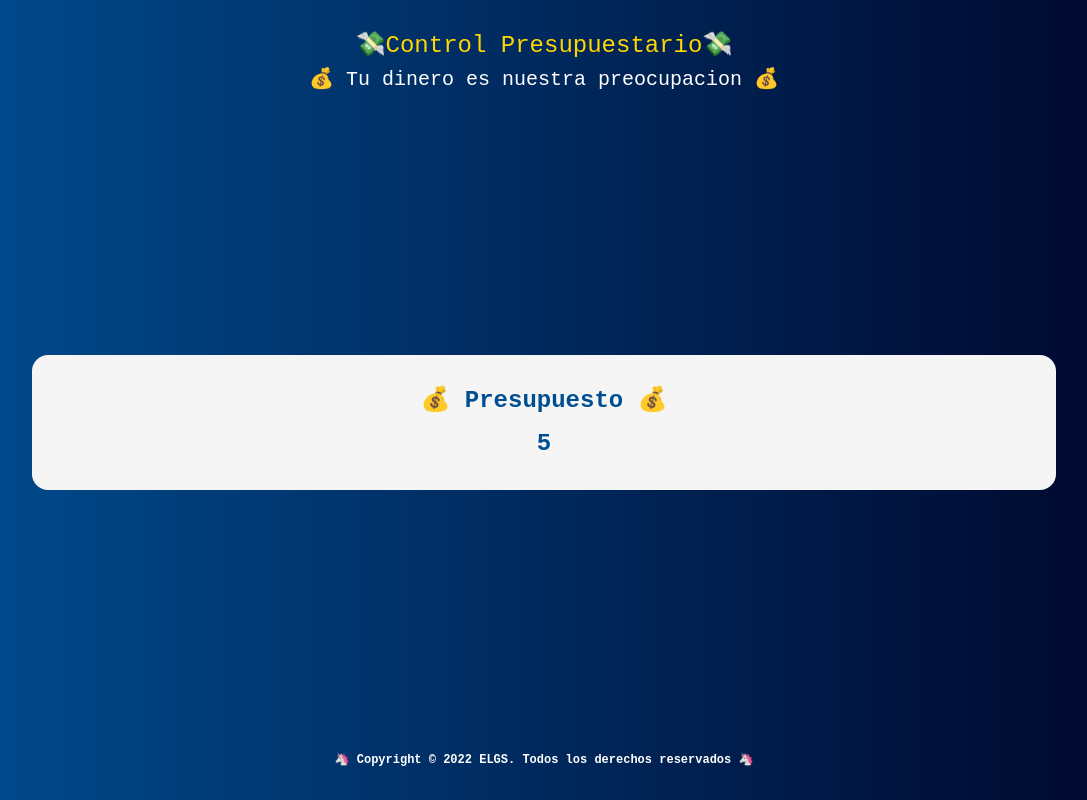
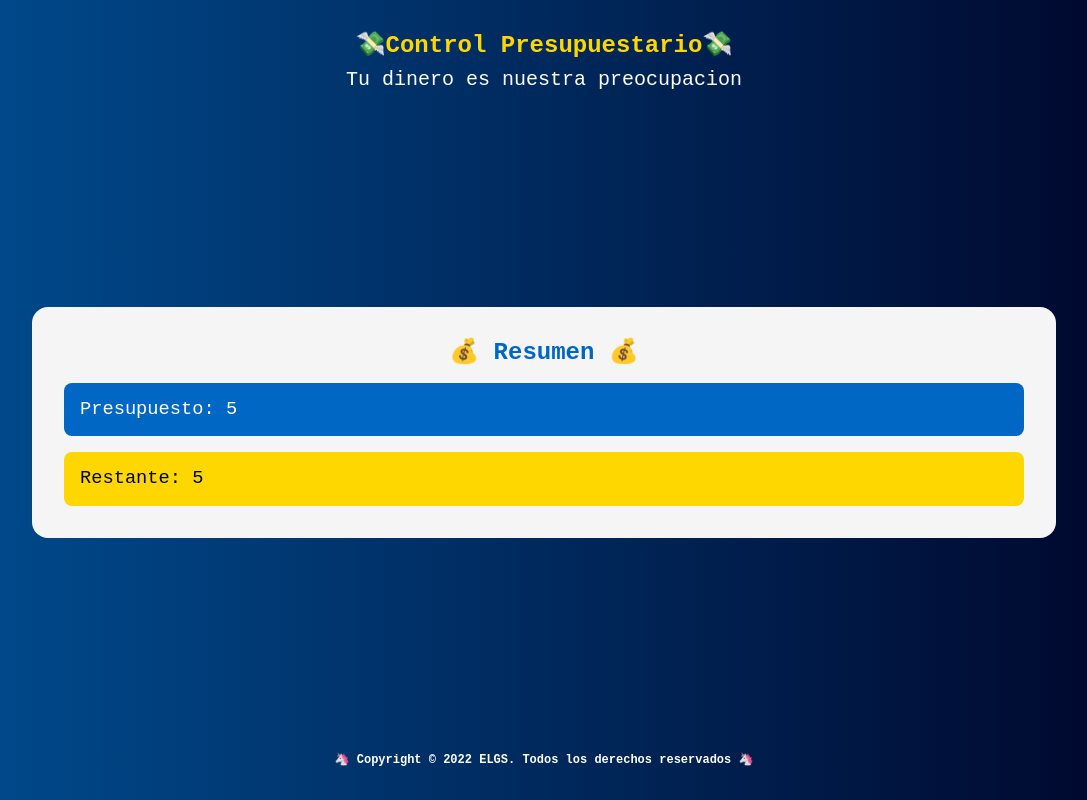
Before and after one commit to PeterArce96/control-presupuestario, a React (Create React App) app: page / in a window 1280 px wide. Both pictures are taken after typing "5" into the empty fields and a click on the button "Registrar". Shown: the whole page, without its empty margins (96-1183 px from the left). Built offline with nearby package versions, Linux system fonts and the light colour scheme.

Commit message:
budget summary

```diff
--- a/src/App.css
+++ b/src/App.css
@@ -2,9 +2,16 @@ html {
   --primary-theme-color: #004e92;
   --secondary-theme-color: #000428;
   --primary-text-color: #fff;
-  --primary-highlight-color: #004e92;
+  --secondary-text-color: #aaa;
+  --primary-shadow-color: #8888;
+  --secondary-shadow-color: #eee8;
+  --button-color: #0068c4;
+  --button-color-active: #000428;
+  --button-text-color: #fff;
+  --primary-highlight-color: #0068c4;
   --secondary-highlight-color: #ffd700;
   --primary-card-color: #f5f5f5;
+  --primary-card-text-color: #000428;
   --invalid-color: #dc143c;
   --padding-container: 0 2rem;
   --max-width-container: 1024px;
@@ -33,7 +40,7 @@ html {
 }
 
 .header__name {
-  font-weight: 500;
+  font-weight: 600;
   color: var(--secondary-highlight-color);
   margin: 0;
 }
@@ -66,9 +73,10 @@ html {
   border-radius: 1rem;
 }
 
-.budget__title {
+.budget__title,
+.budget-summary__title {
   color: var(--primary-highlight-color);
-  font-weight: 800;
+  font-weight: 600;
   font-size: 1.5rem;
   text-align: center;
   margin: 0;
@@ -93,6 +101,7 @@ html {
 .budget__form-input:invalid {
   text-shadow:
     0 0 0.125rem var(--invalid-color);
+
 }
 
 .budget__form-input:valid {
@@ -105,10 +114,10 @@ html {
 }
 
 .budget__form-button {
-  background-color: var(--primary-highlight-color);
+  background-color: var(--button-color);
   border: none;
   border-radius: var(--border-radius);
-  color: var(--primary-text-color);
+  color: var(--button-text-color);
   font-weight: 700;
   padding: 0.5rem;
   cursor: pointer;
@@ -116,7 +125,30 @@ html {
 }
 
 .budget__form-button:hover {
-  filter: brightness(90%);
+  background-color: var(--button-color-active);
+}
+
+.budget-summary {
+  display: flex;
+  flex-direction: column;
+  gap: 1rem;
+}
+
+.budget-summary__budget {
+  background-color: var(--primary-highlight-color);
+  border-radius: var(--border-radius);
+  font-weight: 500;
+  margin: 0;
+  padding: 1rem;
+}
+
+.budget-summary__remaining {
+  background-color: var(--secondary-highlight-color);
+  border-radius: var(--border-radius);
+  color: var(--primary-card-text-color);
+  font-weight: 500;
+  margin: 0;
+  padding: 1rem;
 }
 
 .alert p {
--- a/src/App.jsx
+++ b/src/App.jsx
@@ -3,17 +3,19 @@ import Header from './components/Header';
 import Footer from './components/Footer';
 import { useState } from 'react';
 import BudgetForm from './components/BudgetForm';
+import BudgetSummary from './components/BudgetSummary';
 
 function App() {
   const company = {
     name: '💸Control Presupuestario💸',
-    slogan: '💰 Tu dinero es nuestra preocupacion 💰'
+    slogan: 'Tu dinero es nuestra preocupacion'
   };
 
   const currentDateYear = new Date().getFullYear();
   const author = 'ELGS';
 
   const [budget, setBudget] = useState(0);
+  const [remaining, setRemaining] = useState(0);
   const [budgetForm, setBudgetForm] = useState(true);
 
   return (
@@ -24,19 +26,25 @@ function App() {
       <main className="main">
         <section className="budget">
           <div className="budget__container">
-            <div className='budget__budget'>
-              <h2 className='budget__title'>💰 Presupuesto 💰</h2>
+            <div className="budget__budget">
               {
                 budgetForm ?
                   (
-                    <BudgetForm
-                      setBudget={setBudget}
-                      setBudgetForm={setBudgetForm}
-                    />
+                    <>
+                      <h2 className="budget__title">💰 Presupuesto 💰</h2>
+                      <BudgetForm
+                        setBudget={setBudget}
+                        setRemaining={setRemaining}
+                        setBudgetForm={setBudgetForm}
+                      />
+                    </>
                   )
                   :
                   (
-                    <h2 className='budget__title'>{budget}</h2>
+                    <BudgetSummary
+                      budget={budget}
+                      remaining={remaining}
+                    />
                   )
               }
             </div>
--- a/src/components/BudgetForm.jsx
+++ b/src/components/BudgetForm.jsx
@@ -1,6 +1,6 @@
 import { useState } from "react";
 
-const BudgetForm = ({ setBudget, setBudgetForm }) => {
+const BudgetForm = ({ setBudget, setRemaining, setBudgetForm }) => {
 
     const [budgetInput, setbudgetInput] = useState(0);
 
@@ -8,6 +8,7 @@ const BudgetForm = ({ setBudget, setBudgetForm }) => {
         e.preventDefault();
         if (+budgetInput > 0) {
         setBudget(budgetInput);
+        setRemaining(budgetInput);
         setBudgetForm(false);
         } else {
         alert('El presupuesto debe ser mayor a cero');
@@ -29,6 +30,6 @@ const BudgetForm = ({ setBudget, setBudgetForm }) => {
         <button className="budget__form-button">Registrar</button>
         </form>
     );
-    }
+}
 
 export default BudgetForm;
--- a/src/components/BudgetSummary.jsx
+++ b/src/components/BudgetSummary.jsx
@@ -1,8 +1,11 @@
-
-
-const BudgetSummary = () => {
-    return(
-        <div></div>
+const BudgetSummary = ({ budget, remaining }) => {
+    return (
+        <section className="budget-summary">
+            <h2 className="budget-summary__title">💰 Resumen 💰</h2>
+            <h3 className="budget-summary__budget">Presupuesto: {budget}</h3>
+            <h3 className="budget-summary__remaining">Restante: {remaining}</h3>
+        </section>
     );
 };
+
 export default BudgetSummary;
--- a/src/index.css
+++ b/src/index.css
@@ -2,15 +2,23 @@ html {
   --primary-theme-color: #004e92;
   --secondary-theme-color: #000428;
   --primary-text-color: #fff;
-  --primary-highlight-color: #004e92;
+  --secondary-text-color: #aaa;
+  --primary-shadow-color: #8888;
+  --secondary-shadow-color: #eee8;
+  --button-color: #0068c4;
+  --button-color-active: #fff;
+  --button-text-color: #000;
+  --primary-highlight-color: #0068c4;
   --secondary-highlight-color: #ffd700;
   --primary-card-color: #f5f5f5;
+  --primary-card-text-color: #000428;
   --invalid-color: #dc143c;
   --padding-container: 0 2rem;
   --max-width-container: 1024px;
   --border-radius: 0.5rem;
   --all-transitions: all 0.25s;
 }
+
 .body {
   background-image: linear-gradient(to right, var(--primary-theme-color), var(--secondary-theme-color));
   color: var(--primary-text-color);
```
